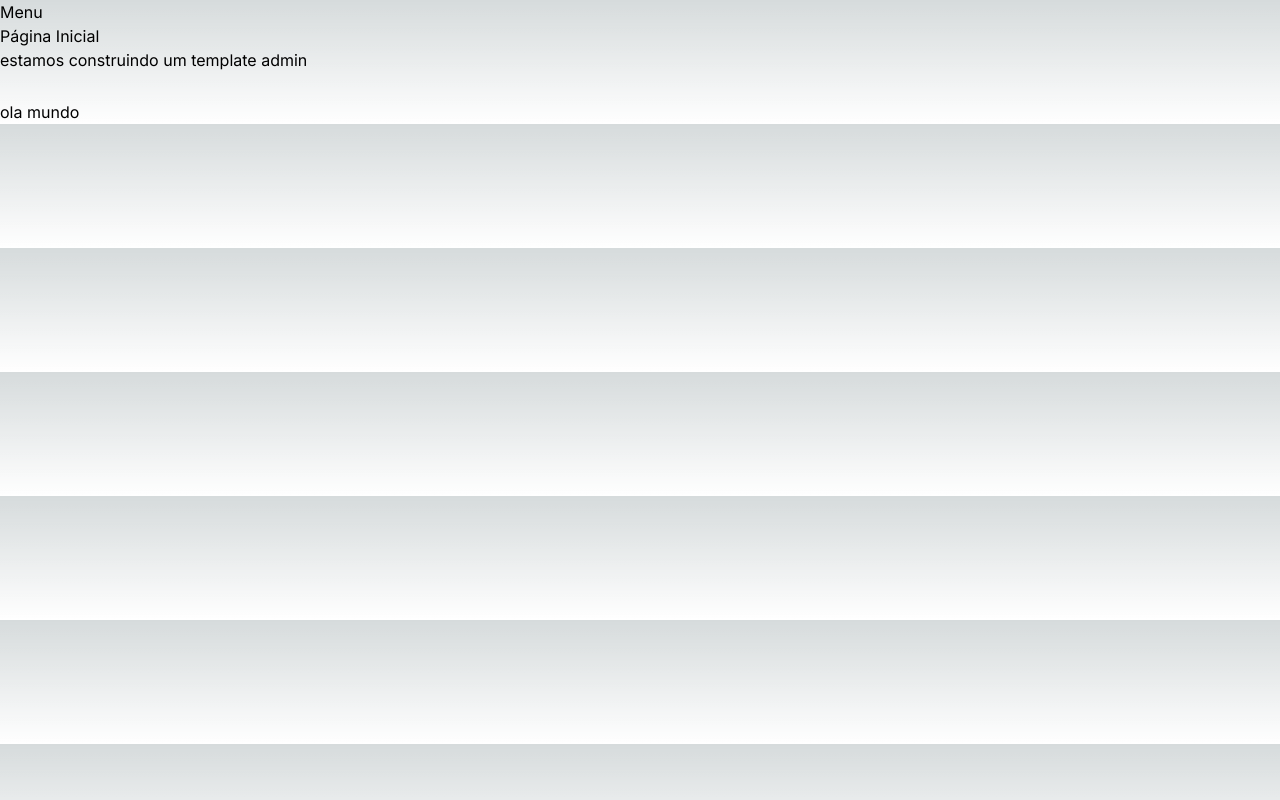
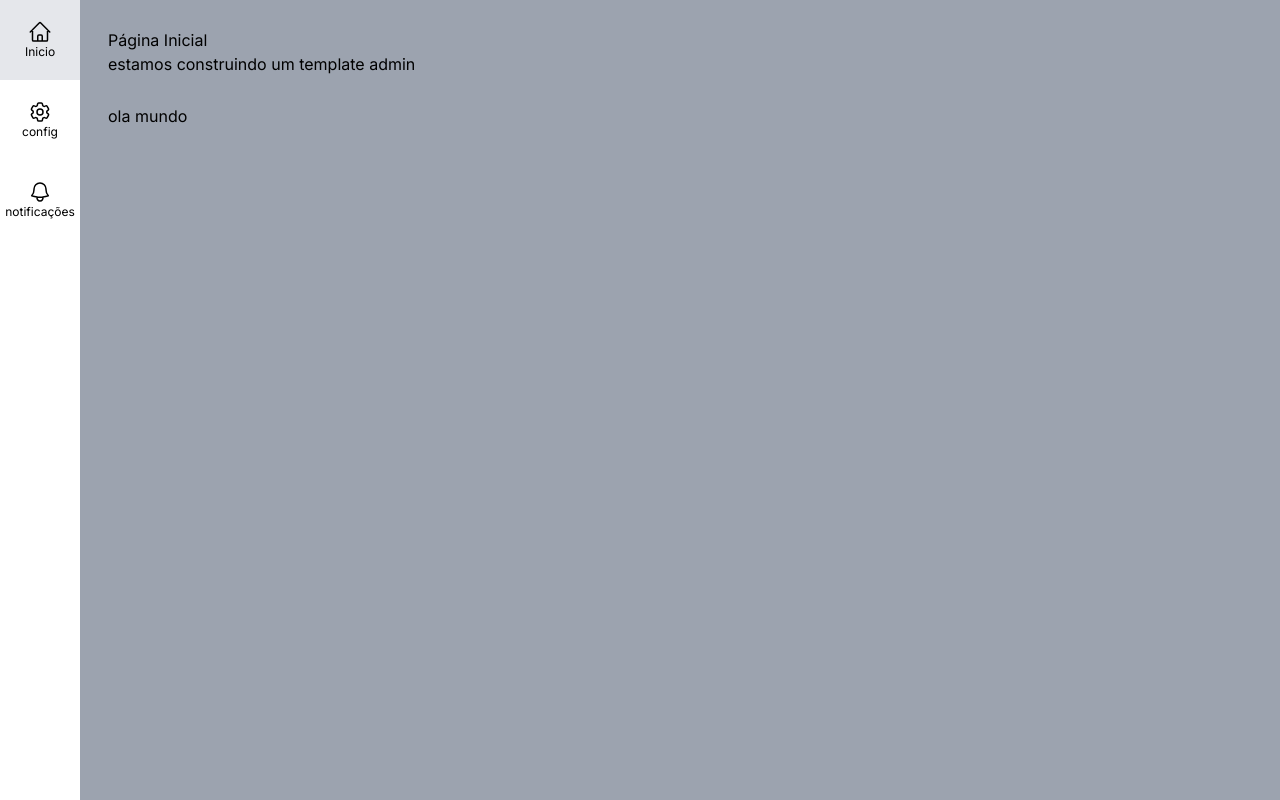
Before and after one commit to CaioLima10/Project, a Next.js app: page / in a window 1280 px wide. Built offline with nearby package versions, Linux system fonts and the light colour scheme.

Commit message:
feat: add link next

```diff
--- a/src/app/globals.css
+++ b/src/app/globals.css
@@ -7,21 +7,3 @@
   --background-start-rgb: 214, 219, 220;
   --background-end-rgb: 255, 255, 255;
 }
-
-@media (prefers-color-scheme: dark) {
-  :root {
-    --foreground-rgb: 255, 255, 255;
-    --background-start-rgb: 0, 0, 0;
-    --background-end-rgb: 0, 0, 0;
-  }
-}
-
-body {
-  color: rgb(var(--foreground-rgb));
-  background: linear-gradient(
-      to bottom,
-      transparent,
-      rgb(var(--background-end-rgb))
-    )
-    rgb(var(--background-start-rgb));
-}
--- /dev/null
+++ b/src/app/notifications/page.tsx
@@ -0,0 +1,12 @@
+import TemplateLayout from '@/components/template'
+import React from 'react'
+
+export default function Notifications() {
+  return (
+    <TemplateLayout
+      title='Notificações'
+      subtitle='Aqui você irá gerenciar as suas notificações'
+    >
+    </TemplateLayout>
+  )
+}
--- /dev/null
+++ b/src/app/settings/page.tsx
@@ -0,0 +1,12 @@
+import TemplateLayout from '@/components/template'
+import React from 'react'
+
+export default function Settings() {
+  return (
+    <TemplateLayout
+      title='Configurações'
+      subtitle='Aqui você irá gerenciar as suas configurações'
+    >
+    </TemplateLayout>
+  )
+}
--- /dev/null
+++ b/src/components/icons/index.tsx
@@ -0,0 +1,18 @@
+export const Home = (
+  <svg xmlns="http://www.w3.org/2000/svg" fill="none" viewBox="0 0 24 24" strokeWidth={1.5} stroke="currentColor" className="w-6 h-6">
+    <path strokeLinecap="round" strokeLinejoin="round" d="M2.25 12l8.954-8.955c.44-.439 1.152-.439 1.591 0L21.75 12M4.5 9.75v10.125c0 .621.504 1.125 1.125 1.125H9.75v-4.875c0-.621.504-1.125 1.125-1.125h2.25c.621 0 1.125.504 1.125 1.125V21h4.125c.621 0 1.125-.504 1.125-1.125V9.75M8.25 21h8.25" />
+  </svg>
+)
+
+export const Settings = (
+  <svg xmlns="http://www.w3.org/2000/svg" fill="none" viewBox="0 0 24 24" strokeWidth={1.5} stroke="currentColor" className="w-6 h-6">
+    <path strokeLinecap="round" strokeLinejoin="round" d="M9.594 3.94c.09-.542.56-.94 1.11-.94h2.593c.55 0 1.02.398 1.11.94l.213 1.281c.063.374.313.686.645.87.074.04.147.083.22.127.324.196.72.257 1.075.124l1.217-.456a1.125 1.125 0 011.37.49l1.296 2.247a1.125 1.125 0 01-.26 1.431l-1.003.827c-.293.24-.438.613-.431.992a6.759 6.759 0 010 .255c-.007.378.138.75.43.99l1.005.828c.424.35.534.954.26 1.43l-1.298 2.247a1.125 1.125 0 01-1.369.491l-1.217-.456c-.355-.133-.75-.072-1.076.124a6.57 6.57 0 01-.22.128c-.331.183-.581.495-.644.869l-.213 1.28c-.09.543-.56.941-1.11.941h-2.594c-.55 0-1.02-.398-1.11-.94l-.213-1.281c-.062-.374-.312-.686-.644-.87a6.52 6.52 0 01-.22-.127c-.325-.196-.72-.257-1.076-.124l-1.217.456a1.125 1.125 0 01-1.369-.49l-1.297-2.247a1.125 1.125 0 01.26-1.431l1.004-.827c.292-.24.437-.613.43-.992a6.932 6.932 0 010-.255c.007-.378-.138-.75-.43-.99l-1.004-.828a1.125 1.125 0 01-.26-1.43l1.297-2.247a1.125 1.125 0 011.37-.491l1.216.456c.356.133.751.072 1.076-.124.072-.044.146-.087.22-.128.332-.183.582-.495.644-.869l.214-1.281z" />
+    <path strokeLinecap="round" strokeLinejoin="round" d="M15 12a3 3 0 11-6 0 3 3 0 016 0z" />
+  </svg>
+)
+
+export const Bell = (
+  <svg xmlns="http://www.w3.org/2000/svg" fill="none" viewBox="0 0 24 24" strokeWidth={1.5} stroke="currentColor" className="w-6 h-6">
+    <path strokeLinecap="round" strokeLinejoin="round" d="M14.857 17.082a23.848 23.848 0 005.454-1.31A8.967 8.967 0 0118 9.75v-.7V9A6 6 0 006 9v.75a8.967 8.967 0 01-2.312 6.022c1.733.64 3.56 1.085 5.455 1.31m5.714 0a24.255 24.255 0 01-5.714 0m5.714 0a3 3 0 11-5.714 0" />
+  </svg>
+)
--- a/src/components/template/Menu.tsx
+++ b/src/components/template/Menu.tsx
@@ -1,7 +1,15 @@
 import React from 'react'
+import MenuItem from './MenuItem'
+import { Home, Settings, Bell } from '../icons'
 
 export default function Menu() {
   return (
-    <div>Menu</div>
+    <aside>
+      <ul>
+        <MenuItem icon={Home} url='/' text='Inicio'/>
+        <MenuItem icon={Settings} url='/settings' text='config'/>
+        <MenuItem icon={Bell} url='/notifications' text='notificações'/>
+      </ul>
+    </aside>
   )
 }
--- /dev/null
+++ b/src/components/template/MenuItem.tsx
@@ -0,0 +1,25 @@
+import Link from "next/link"
+
+interface IMenuItemProps{
+    url: string
+    text: string
+    icon: React.ReactNode
+}
+
+export default function MenuItem(props: IMenuItemProps) {
+  return (
+    <li>
+      <Link href={props.url}
+        className={`
+        hover:bg-gray-200 flex flex-col
+        items-center justify-center h-20 w-20`
+        }
+        >
+          { props.icon }
+          <span className={`text-xs`}>
+            { props.text }
+          </span>
+      </Link>
+    </li>
+  )
+}
--- a/src/components/template/index.tsx
+++ b/src/components/template/index.tsx
@@ -11,12 +11,14 @@
 
 export default function TemplateLayout(props : ITemplateLayoutProps) {
   return (
-    <div>
+    <div className={`flex h-screen w-screen`}>
         <Menu/>
-        <Header title={props.title} subtitle={props.subtitle}/>
-        <Content>
-            { props.children }
-        </Content>
+        <div className={`flex flex-col p-7 w-full bg-gray-400`}>
+          <Header title={props.title} subtitle={props.subtitle}/>
+          <Content>
+              { props.children }
+          </Content>
+        </div>
     </div>
   )
 }
```
